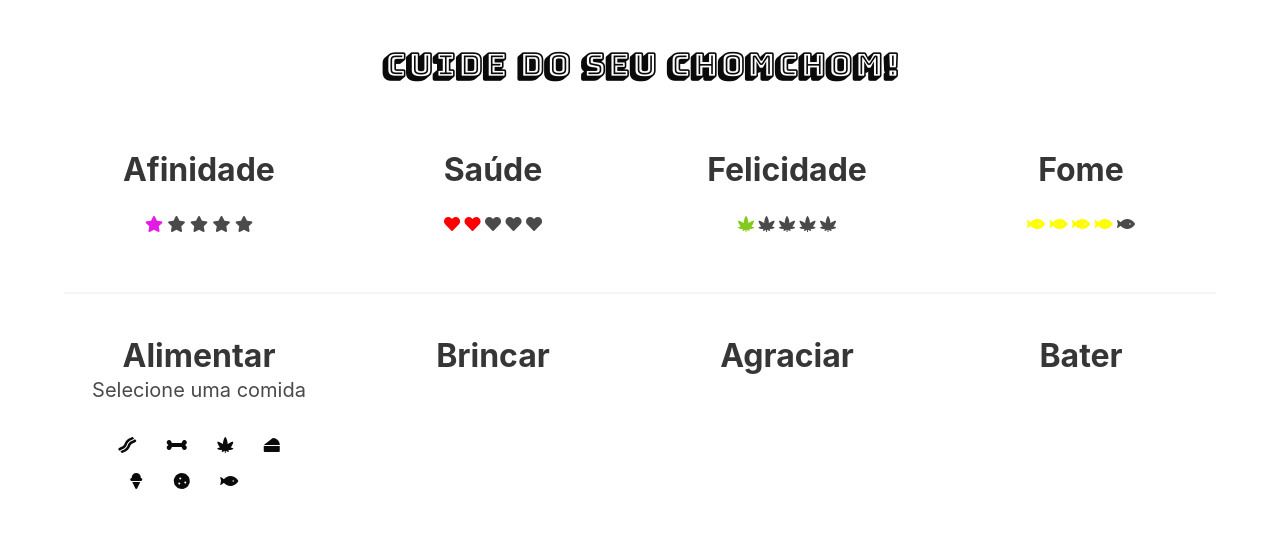
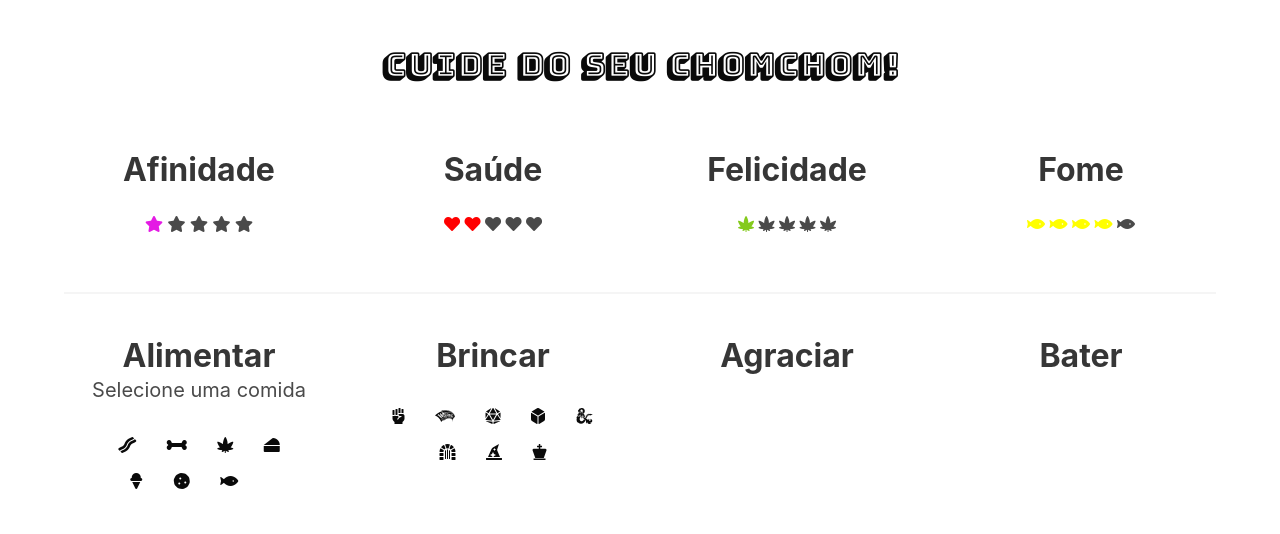
Before and after one commit to wvxbs/chomchom, a plain HTML site: page view/main.html in a window 1280 px wide. Drawn offline with nearby package versions, Linux system fonts and the light colour scheme.

Commit message:
play icons added

```diff
--- a/view/main.html
+++ b/view/main.html
@@ -78,6 +78,17 @@
       <div class="column">
         <div class="box ibox">
           <h1 class="title">Brincar</h1>
+          <p class="Selecione uma brincadeira"></p>
+          <div class="inline-flex">
+            <button class="button is-white" id="br-1"><i class="fas fa-fist-raised"></i></button>
+            <button class="button is-white" id="br-2"><i class="fab fa-wizards-of-the-coast"></i></button>
+            <button class="button is-white" id="br-3"><i class="fas fa-dice-d20"></i></button>
+            <button class="button is-white" id="br-4"><i class="fas fa-dice-d6"></i></button>
+            <button class="button is-white" id="br-5"><i class="fab fa-d-and-d"></i></button>
+            <button class="button is-white" id="br-6"><i class="fas fa-dungeon"></i></button>
+            <button class="button is-white" id="br-7"><i class="fas fa-hat-wizard"></i></button>
+            <button class="button is-white" id="br-8"><i class="fas fa-chess-king"></i></button>
+          </div>
         </div>
       </div>
       <div class="column">
```
